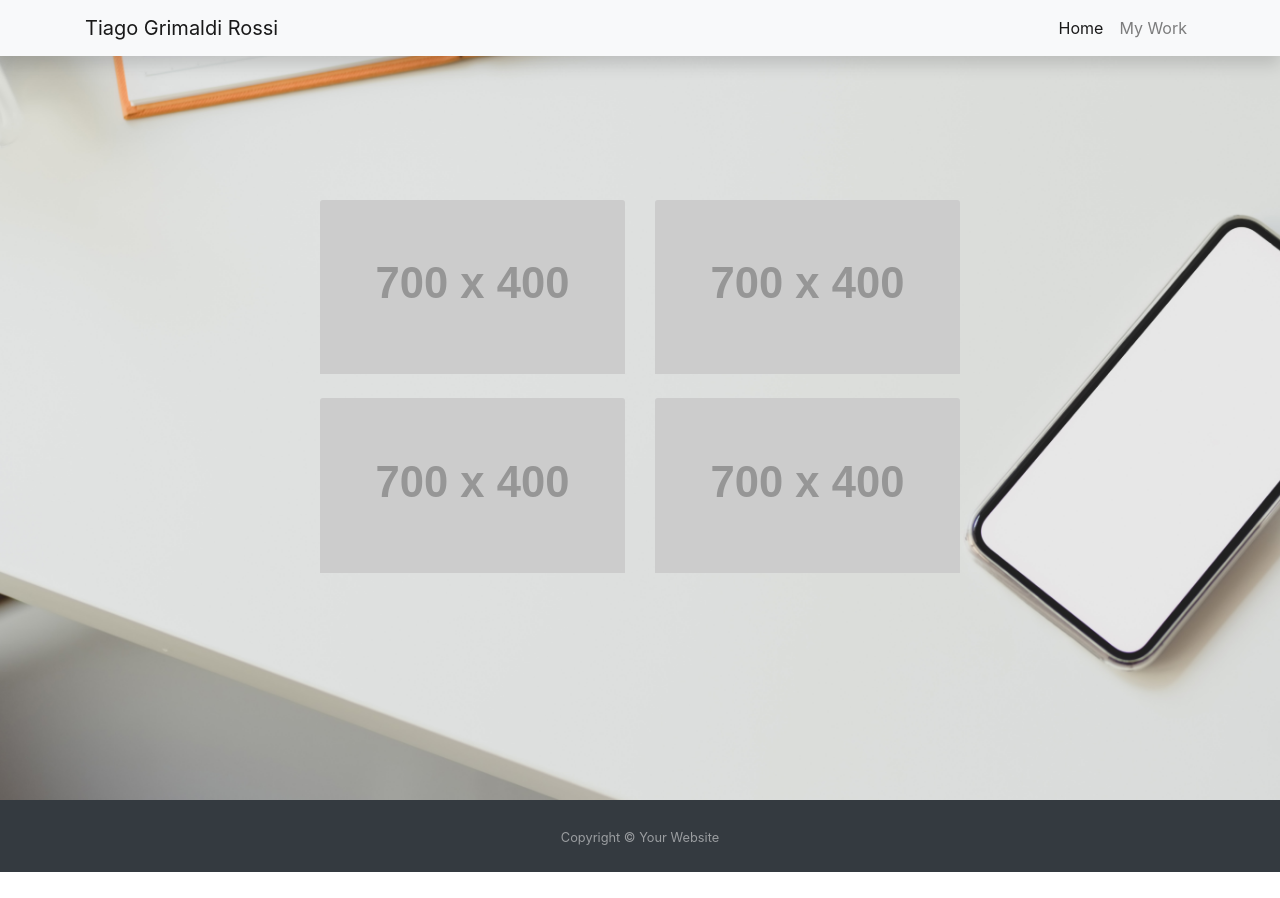
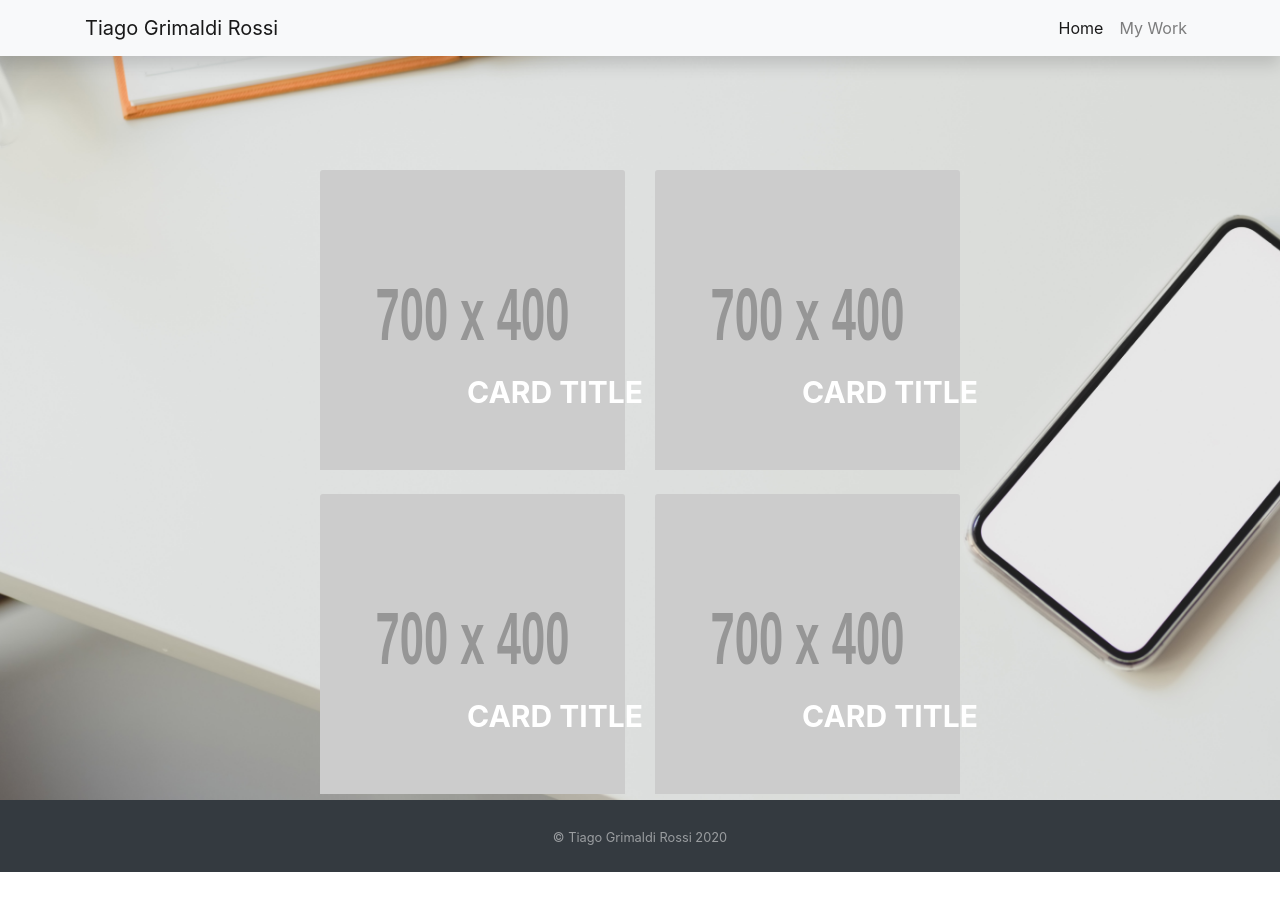
Before and after one commit to tiagorossig/personal-website, a React (Create React App) app: page /my-work in a window 1280 px wide. Before the commit the page ends 872 px from the top, so only its background shows below. Built offline with nearby package versions, Linux system fonts and the light colour scheme.

Commit message:
animatiton when hover cards

```diff
--- a/src/App.css
+++ b/src/App.css
@@ -51,7 +51,7 @@ body {
 }
 
 #padding-notHome {
-  padding-top: 200px;
+  padding-top: 170px;
   padding-bottom: 80px;
 }
 
@@ -95,8 +95,7 @@ body {
 
 .project-container {
   position: relative;
-  margin-top: 50px;
-  width: 500px;
+  width: 400 px;
   height: 300px;
 }
 
@@ -112,21 +111,22 @@ body {
 
 .project-container:hover .overlay {
   display: block;
-  background: rgba(0, 0, 0, 0.3);
+  background: rgba(0, 0, 0, 0.8);
 }
 
 .project-img {
   position: absolute;
-  width: 500px;
+  width: 400px;
   height: 300px;
   left: 0;
 }
 
 .project-title {
   position: absolute;
-  width: 500px;
+  width: 470px;
   left: 0;
-  top: 120px;
+  right: 100px;
+  top: 200px;
   font-weight: 700;
   font-size: 30px;
   text-align: center;
@@ -137,7 +137,7 @@ body {
 }
 
 .project-container:hover .project-title {
-  top: 90px;
+  top: 0px;
 }
 
 .project-button {
@@ -170,7 +170,7 @@ body {
   z-index: 1;
 }
 
-.fade-appear-actiive,
+.fade-appear-active,
 .fade-enter.fade-enter-active {
   opacity: 1;
   transition: opacity 300ms linear 150ms;
--- a/src/components/Footer.jsx
+++ b/src/components/Footer.jsx
@@ -5,7 +5,7 @@ function Footer(props) {
   return (
     <footer id="footer" class="py-4 bg-dark text-white-50">
       <div class="container text-center">
-        <small>Copyright &copy; Your Website</small>
+        <small>&copy; Tiago Grimaldi Rossi 2020</small>
       </div>
     </footer>
   );
--- a/src/components/Portfolio.jsx
+++ b/src/components/Portfolio.jsx
@@ -7,45 +7,65 @@ function Home(props) {
       <div className="center" id="padding-notHome">
         <div className="row">
           <div className="col-lg-6 mb-4">
-            <a href="#">
+            <div class="project-container">
               <img
-                className="card-img-top"
+                className="card-img-top project-img"
                 src="http://placehold.it/700x400"
                 alt=""
               />
-            </a>
+              <p class="project-title">card title</p>
+              <div class="overlay"></div>
+              <div class="project-button">
+                <a href="/"> BUTTON </a>
+              </div>
+            </div>
           </div>
 
           <div className="col-lg-6 mb-4">
-            <a href="#">
+            <div class="project-container">
               <img
-                className="card-img-top"
+                className="card-img-top project-img"
                 src="http://placehold.it/700x400"
                 alt=""
               />
-            </a>
+              <p class="project-title">card title</p>
+              <div class="overlay"></div>
+              <div class="project-button">
+                <a href="/"> BUTTON </a>
+              </div>
+            </div>
           </div>
         </div>
 
         <div className="row">
           <div className="col-lg-6 mb-4">
-            <a href="#">
+            <div class="project-container">
               <img
-                className="card-img-top"
+                className="card-img-top project-img"
                 src="http://placehold.it/700x400"
                 alt=""
               />
-            </a>
+              <p class="project-title">card title</p>
+              <div class="overlay"></div>
+              <div class="project-button">
+                <a href="/"> BUTTON </a>
+              </div>
+            </div>
           </div>
 
           <div className="col-lg-6 mb-4">
-            <a href="#">
+            <div class="project-container">
               <img
-                className="card-img-top"
+                className="card-img-top project-img"
                 src="http://placehold.it/700x400"
                 alt=""
               />
-            </a>
+              <p class="project-title">card title</p>
+              <div class="overlay"></div>
+              <div class="project-button">
+                <a href="/"> BUTTON </a>
+              </div>
+            </div>
           </div>
         </div>
       </div>
--- a/src/components/portfolioScratch.jsx
+++ b/src/components/portfolioScratch.jsx
@@ -22,11 +22,7 @@ function Portfolio(props) {
             <div className="col-md-5">
               <a href="/">
                 <div id="wrapper">
-                  <img
-                    className="img-fluid rounded mb-3 mb-md-0 project hover"
-                    src={projectOne}
-                    alt=""
-                  />
+                  <img className="project-image" src={projectOne} alt="" />
                   <p className="text">View project</p>
 
                   <div className="text">
```
